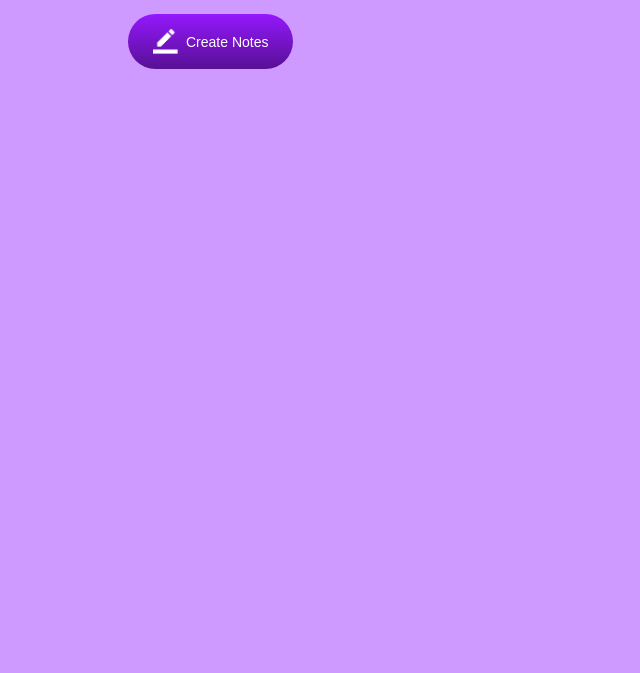
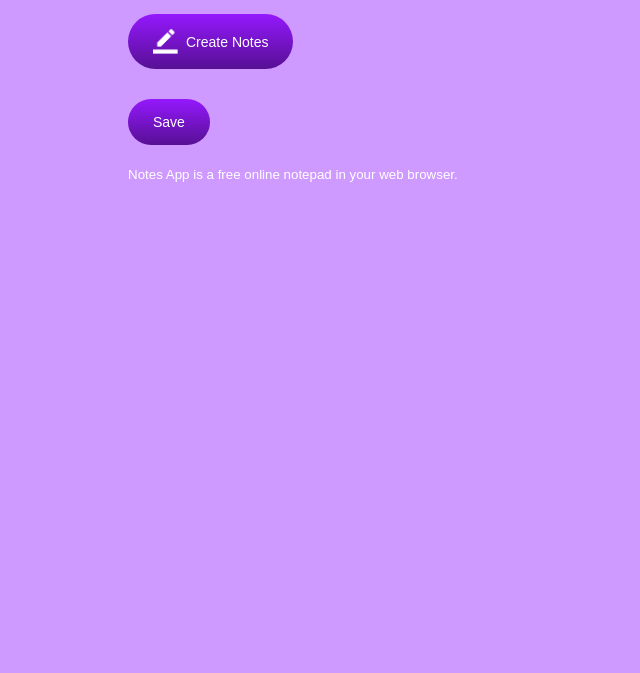
Before and after one commit to Fortunemuna/note-pad, a plain HTML site: page index.html in a window 1280 px wide. Shown: the part 127-800 px from the top of the page, without its empty margins (0-640 px from the left). Drawn offline with Linux system fonts and the light colour scheme.

Commit message:
Update index.html

```diff
--- a/index.html
+++ b/index.html
@@ -10,7 +10,10 @@
 <div class="container">
     <h1><img src="images/notes.png"> Notes</h1>
     <button class="btn"><img src="images/edit.png"> Create Notes</button>
-    <div class="notes-container">
+    <button class="save-btn">Save</button>
+
+    <div class="notes-container"></div>
+    <small>Notes App is a free online notepad in your web browser.</small>
 
 </div>
 <script src="script.js"></script>
```
